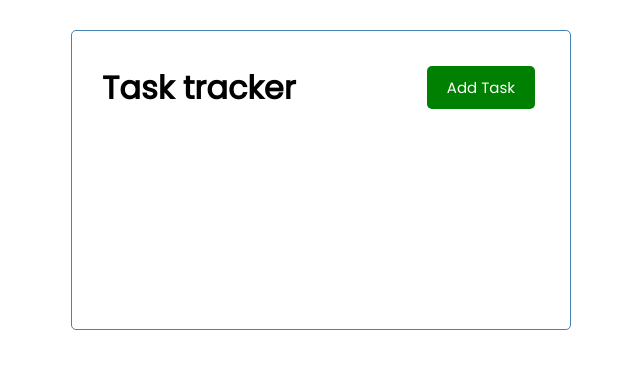
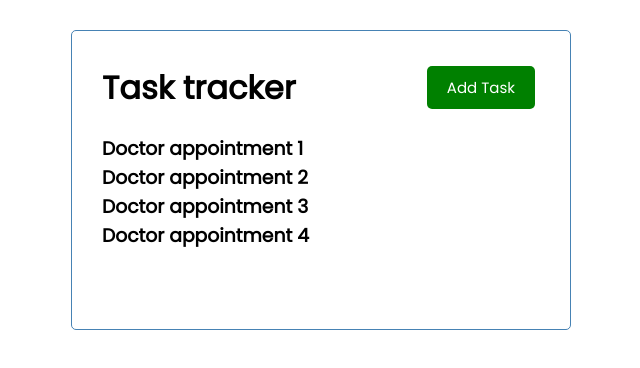
Before and after one commit to TedVu/vue-mastery, a Vue app in the folder vue-crashcourse/: page / in a window 1280 px wide. Shown: the top 368 px of the page, without its empty margins (319-959 px from the left). Built offline with nearby package versions, Linux system fonts and the light colour scheme.

Commit message:
Implement passing task array from App to task component

```diff
--- a/vue-crashcourse/src/App.vue
+++ b/vue-crashcourse/src/App.vue
@@ -1,18 +1,55 @@
 <template>
   <div class="container">
     <HeaderComponent title='Task tracker'/>
+    <TaskComponent :tasks="tasks"/>
   </div>
 </template>
 
 <script>
 
 import HeaderComponent from "./components/Header.vue";
+import TaskComponent from './components/Tasks.vue';
 
 export default {
   name: 'App',
   // registering a component here
   components: {
     HeaderComponent,
+    TaskComponent
+  },
+  data() {
+    return {
+      tasks: []
+    }
+  },
+  created() {
+    console.log('created called');
+    this.tasks = [
+      {
+        id: 1,
+        text:'Doctor appointment 1',
+        day: 'Marh 1sy at 2:30PM',
+        reminder: true
+      },
+      {
+        id: 2,
+        text:'Doctor appointment 2',
+        day: 'Marh 1sy at 2:30PM',
+        reminder: true
+      },
+      {
+        id: 3,
+        text:'Doctor appointment 3',
+        day: 'Marh 1sy at 2:30PM',
+        reminder: true
+      },
+      {
+        id: 4,
+        text:'Doctor appointment 4',
+        day: 'Marh 1sy at 2:30PM',
+        reminder: true
+      }
+    ]
   }
 }
 </script>
--- /dev/null
+++ b/vue-crashcourse/src/components/Tasks.vue
@@ -0,0 +1,18 @@
+<template>
+    <div>
+        <div :key="task.id" v-for="task in tasks">
+            <h3>{{ task.text }}</h3>
+        </div>
+    </div>
+</template>
+
+<script>
+    export default {
+        name: 'TaskComponent',
+        props: {
+            tasks: {
+                type: Array
+            }
+        }
+    }
+</script>
```
